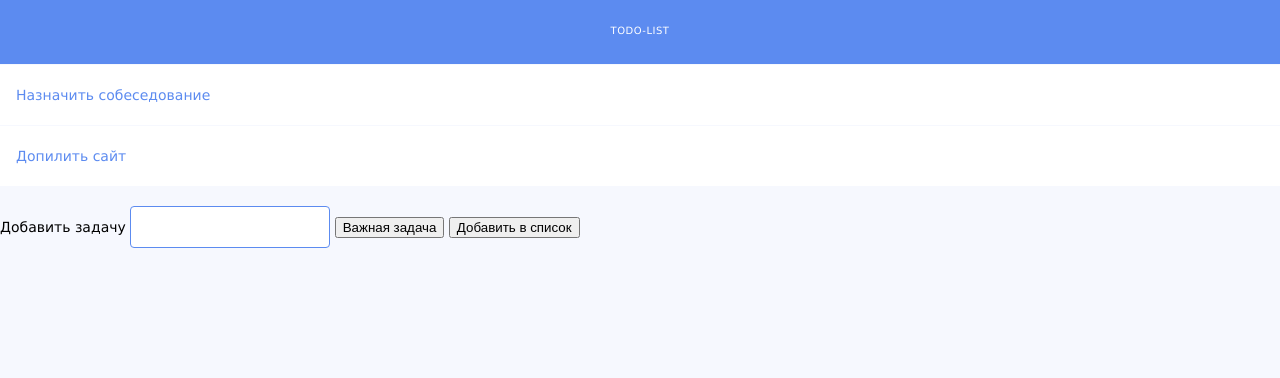
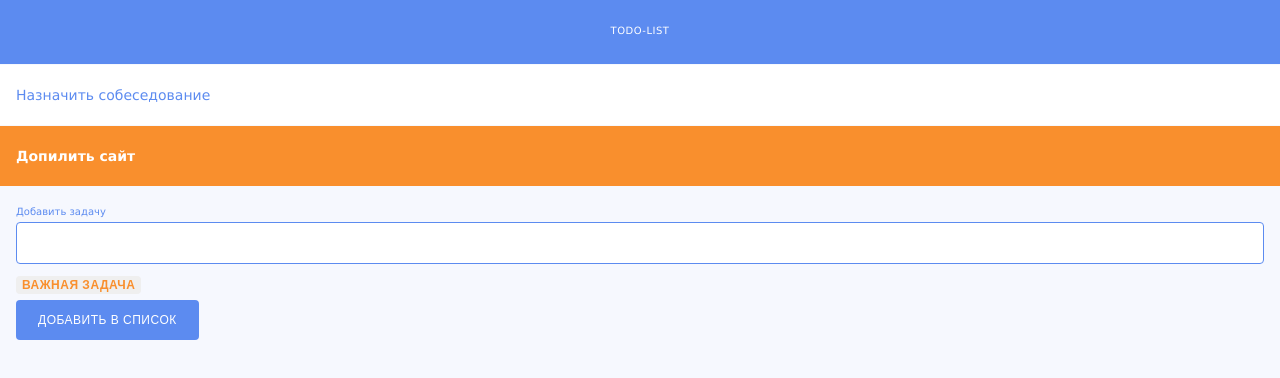
Before and after one commit to lambert34/Todo-2, a plain HTML site: page Todo-2/index.html in a window 1280 px wide. Drawn offline with Linux system fonts and the light colour scheme.

Commit message:
накинул оставшиеся стили

```diff
--- a/Todo-2/style.css
+++ b/Todo-2/style.css
@@ -33,14 +33,33 @@ body {
     color: #5c8bf0;
 }
 
-.is-important {
-
+.todo-list .is-important {
+    font-weight: bold;
+    color: #fff;
+    background-color: #f98f2d;
 }
 .todo-form {
+    padding: 0 16px;
+    display: flex;
+    flex-direction: column;
+}
 
+.todo-form button {
+    margin-bottom: 6px;
+    margin-right: auto;
+    font-size: 12px;
+    line-height: 16px;
+    letter-spacing: 0.5px;
+    text-transform: uppercase;
+    border: none;
+    border-radius: 4px;
 }
+
 .input-label {
-
+    margin: 0 0 4px;
+    font-size: 10px;
+    line-height: 12px;
+    color: #5c8bf0;
 }
 .todo-input {
     margin-bottom: 12px;
@@ -51,9 +70,17 @@ body {
     border-radius: 4px;
     border: 1px solid #5c8bf0;
 }
-.todo-priority {
+.todo-priority. {
+    position: relative;
+    padding: 12px 22px 12px 44px;
+}
 
+.todo-priority.is-important {
+    font-weight: bold;
+    color: #f98f2d;
 }
 .todo-add {
-
+    padding: 12px 22px;
+    color: #fff;
+    background-color: #5c8bf0;
 }
```
